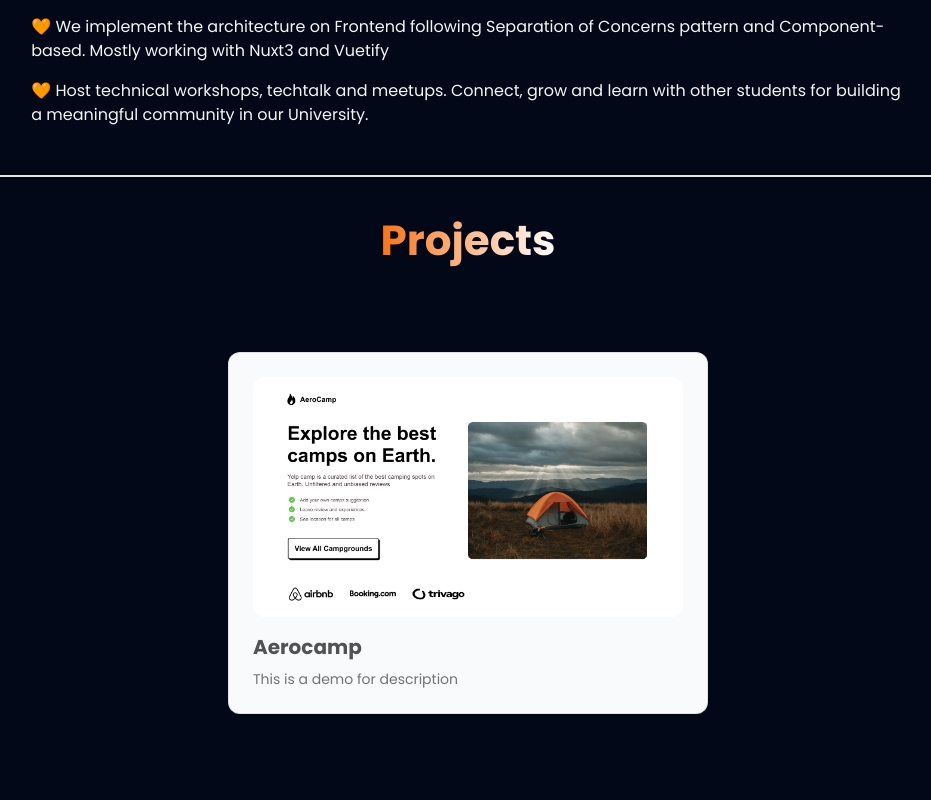
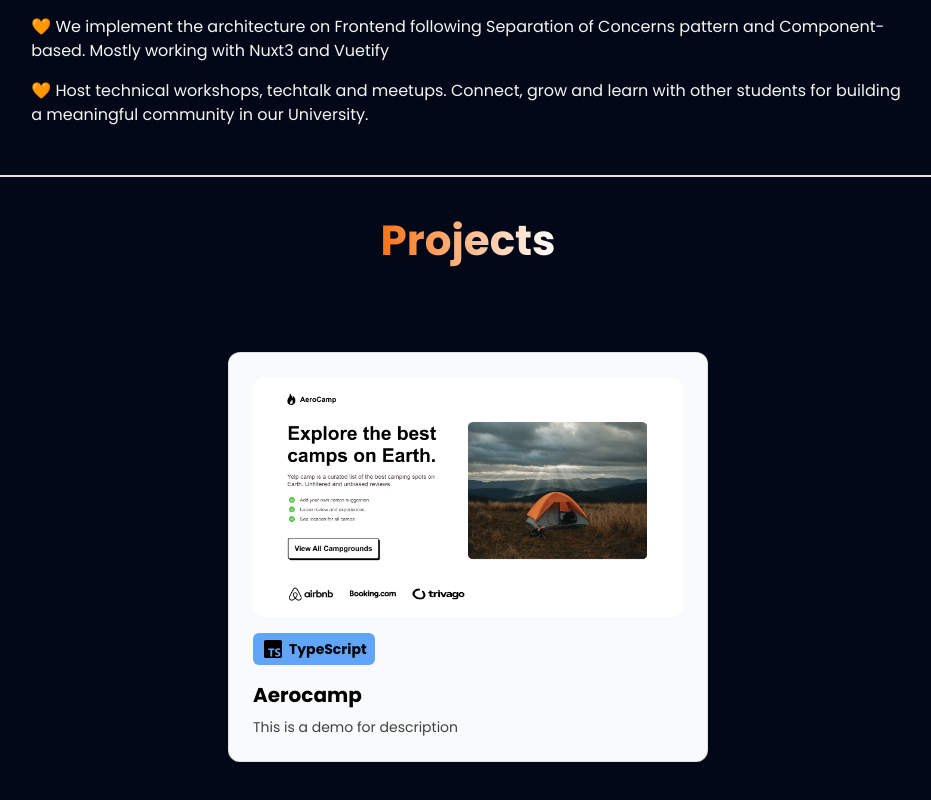
Before and after one commit to ng-namanh/portfolio, a Next.js app: page / in a window 1280 px wide. Shown: the part 1303-2103 px from the top of the page, without its empty margins (172-1103 px from the left). Built offline with nearby package versions, Linux system fonts and the light colour scheme.

Commit message:
🦄 refactor: re-use card

```diff
--- a/src/components/card-container.tsx
+++ b/src/components/card-container.tsx
@@ -1,5 +1,7 @@
 import { CardBody, CardContainer, CardItem } from '@/components/ui/3d-card'
 import Image from 'next/image'
+import { TypescriptIcon } from './icons'
+import IconBadge from './icon-badge'
 
 type Props = {
   imageUrl: string
@@ -22,14 +24,20 @@ function Card(props: Props) {
         </CardItem>
         <CardItem
           translateZ='50'
-          className='text-xl font-bold text-neutral-600 dark:text-white mt-4'
+          className='font-semibold text-black dark:text-white mt-4'
+        >
+          <IconBadge icon={<TypescriptIcon />} description='TypeScript' />
+        </CardItem>
+        <CardItem
+          translateZ='50'
+          className='text-xl font-bold text-black dark:text-white mt-4'
         >
           {props.title}
         </CardItem>
         <CardItem
           as='p'
           translateZ='60'
-          className='text-neutral-500 text-sm max-w-sm mt-2 dark:text-neutral-300'
+          className='text-neutral-700 text-sm max-w-sm mt-2 dark:text-neutral-300'
         >
           {props.description}
         </CardItem>
```
